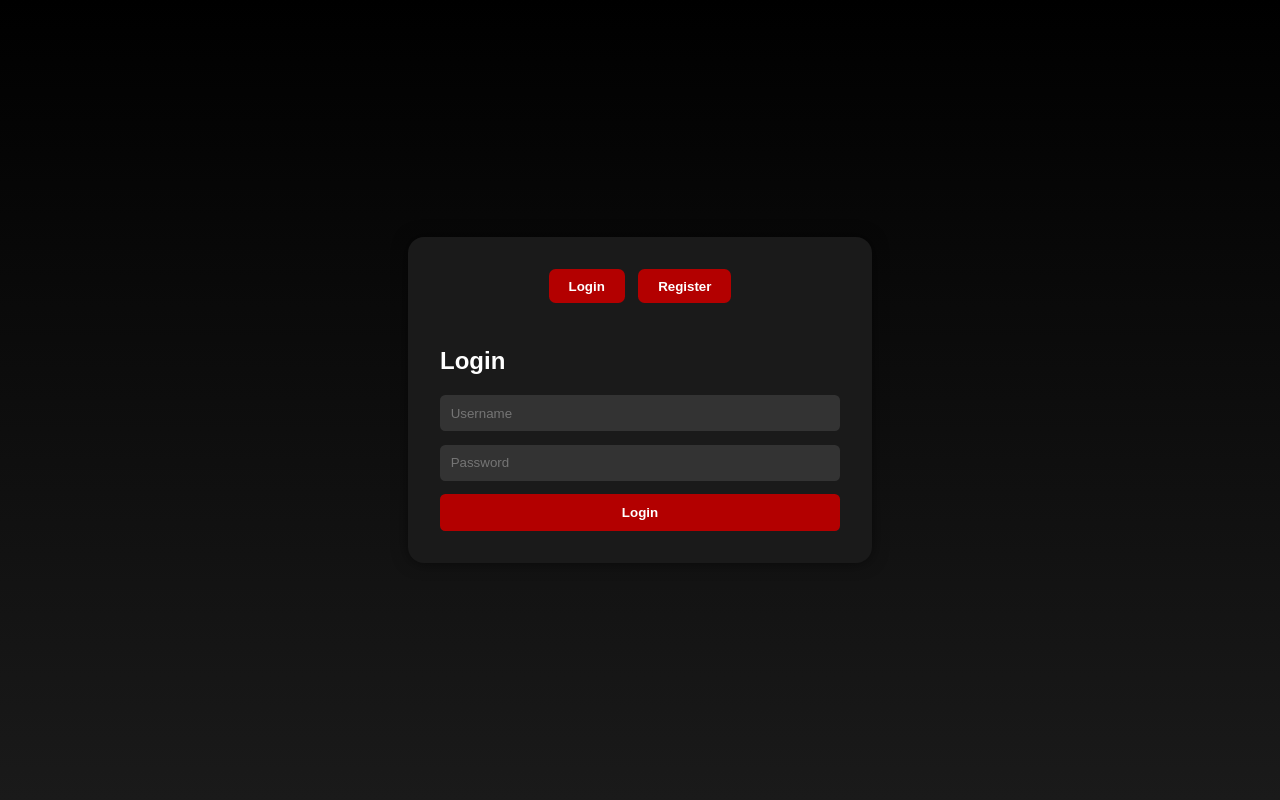
After one commit to My-codeteam/CodeXio, a Django app: page /signup in a window 1280 px wide. The commit adds this page. Run offline with Django 4.2, Linux system fonts and the light colour scheme; parts of the project's set-up code (start-up, migrations or seed data) failed here and were passed over.

Commit message:
login/signup

```diff
--- a/codexio_main/templates/codexio_main/index.html
+++ b/codexio_main/templates/codexio_main/index.html
@@ -33,7 +33,7 @@
     </li>
     {% if not user.is_authenticated %}
     <li>
-        <a href="#contact" class="nav-link">Login/Signup</a>
+        <a href="/signup" class="nav-link">Login/Signup</a>
     </li>
     {% else %}
     <li>
--- /dev/null
+++ b/codexio_main/templates/codexio_main/signupform.html
@@ -0,0 +1,130 @@
+<!DOCTYPE html>
+<html lang="en">
+<head>
+  <meta charset="UTF-8">
+  <title>Login/Register Form</title>
+  <style>
+    body {
+      margin: 0;
+      padding: 0;
+      font-family: Arial, sans-serif;
+      background: linear-gradient(to bottom, #000000, #1a1a1a);
+      color: white;
+      display: flex;
+      justify-content: center;
+      align-items: center;
+      min-height: 100vh;
+    }
+
+    .form-toggle-container {
+      background: #1a1a1a;
+      padding: 2em;
+      border-radius: 1em;
+      box-shadow: 0 0 15px rgba(0,0,0,0.5);
+      width: 100%;
+      max-width: 400px;
+    }
+
+    .toggle-buttons {
+      display: flex;
+      justify-content: center;
+      margin-bottom: 1.5em;
+    }
+
+    .toggle-buttons button {
+      background: #b30000;
+      border: none;
+      color: white;
+      padding: 0.7em 1.5em;
+      margin: 0 0.5em;
+      border-radius: 0.5em;
+      cursor: pointer;
+      font-weight: bold;
+      transition: background 0.3s ease;
+    }
+
+    .toggle-buttons button:hover {
+      background: #ff1a1a;
+    }
+
+    .form-box {
+      display: flex;
+      flex-direction: column;
+    }
+
+    .form-box form {
+      display: flex;
+      flex-direction: column;
+    }
+
+    .form-box input {
+      padding: 0.8em;
+      margin-bottom: 1em;
+      border: none;
+      border-radius: 0.4em;
+      background: #333;
+      color: white;
+    }
+
+    .form-box button {
+      padding: 0.8em;
+      background: #b30000;
+      border: none;
+      border-radius: 0.4em;
+      color: white;
+      font-weight: bold;
+      cursor: pointer;
+    }
+
+    .form-box button:hover {
+      background: #ff1a1a;
+    }
+
+    .hidden {
+      display: none;
+    }
+  </style>
+</head>
+<body>
+
+  <div class="form-toggle-container">
+    <!-- Toggle Buttons -->
+    <div class="toggle-buttons">
+      <button onclick="showLogin()">Login</button>
+      <button onclick="showRegister()">Register</button>
+    </div>
+
+    <div id="login-form" class="form-box">
+      <h2>Login</h2>
+      <form>
+        <input type="text" placeholder="Username" required>
+        <input type="password" placeholder="Password" required>
+        <button type="submit">Login</button>
+      </form>
+    </div>
+
+    <div id="register-form" class="form-box hidden">
+      <h2>Register</h2>
+      <form>
+        <input type="text" placeholder="Username" required>
+        <input type="email" placeholder="Email" required>
+        <input type="password" placeholder="Password" required>
+        <button type="submit">Register</button>
+      </form>
+    </div>
+  </div>
+
+  <script>
+    function showLogin() {
+      document.getElementById('login-form').classList.remove('hidden');
+      document.getElementById('register-form').classList.add('hidden');
+    }
+
+    function showRegister() {
+      document.getElementById('register-form').classList.remove('hidden');
+      document.getElementById('login-form').classList.add('hidden');
+    }
+  </script>
+
+</body>
+</html>
--- a/codexio_main/urls.py
+++ b/codexio_main/urls.py
@@ -3,5 +3,6 @@ from . import views
 
 urlpatterns = [
     path('', views.home, name='index'),
+    path('signup', views.signup, name = 'signup'),
     path('chatbot/', views.chatbot, name='chatbot'),
 ]
--- a/codexio_main/views.py
+++ b/codexio_main/views.py
@@ -121,6 +121,8 @@ chatbot_pairs = [
 ]
 def home(request):
     return render(request, 'codexio_main/index.html')
+def signup(request):
+    return render(request, 'codexio_main/signupform.html')
 
 def custom_404(request, exception):
     return render(request, 'codexio_main/404.html', status=404)
```
Also changed, not shown: 1 other file.
